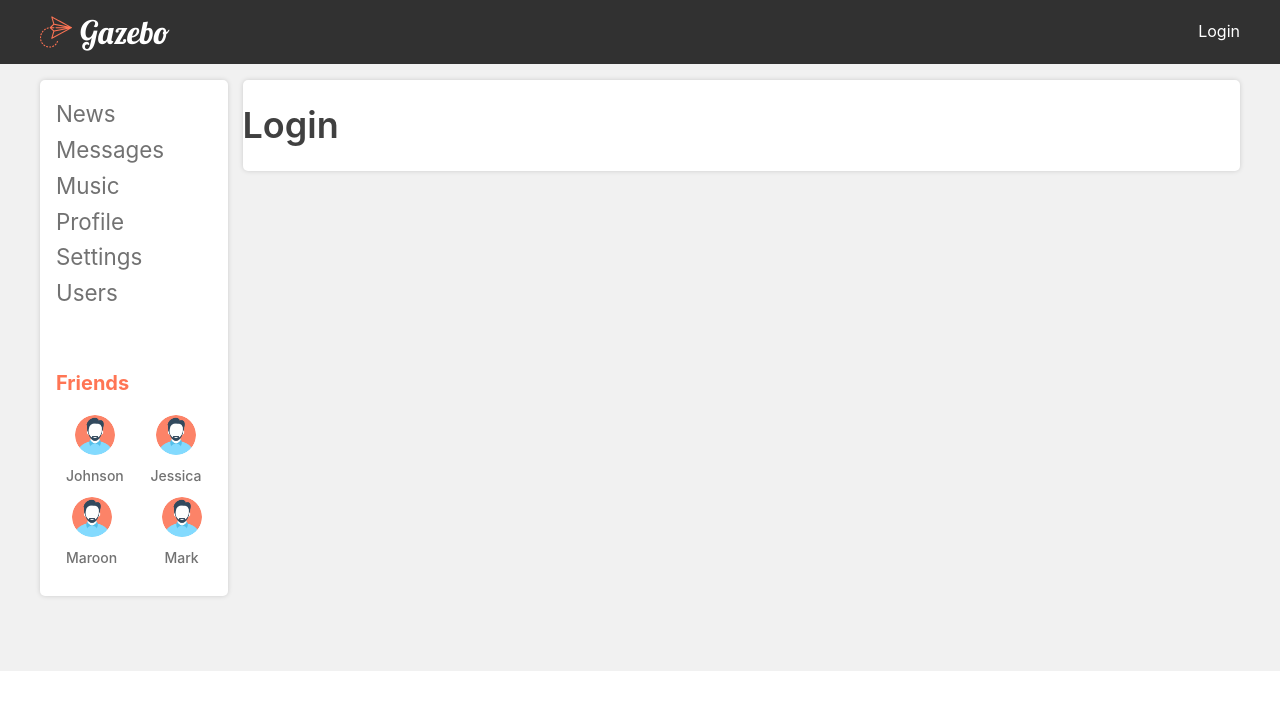
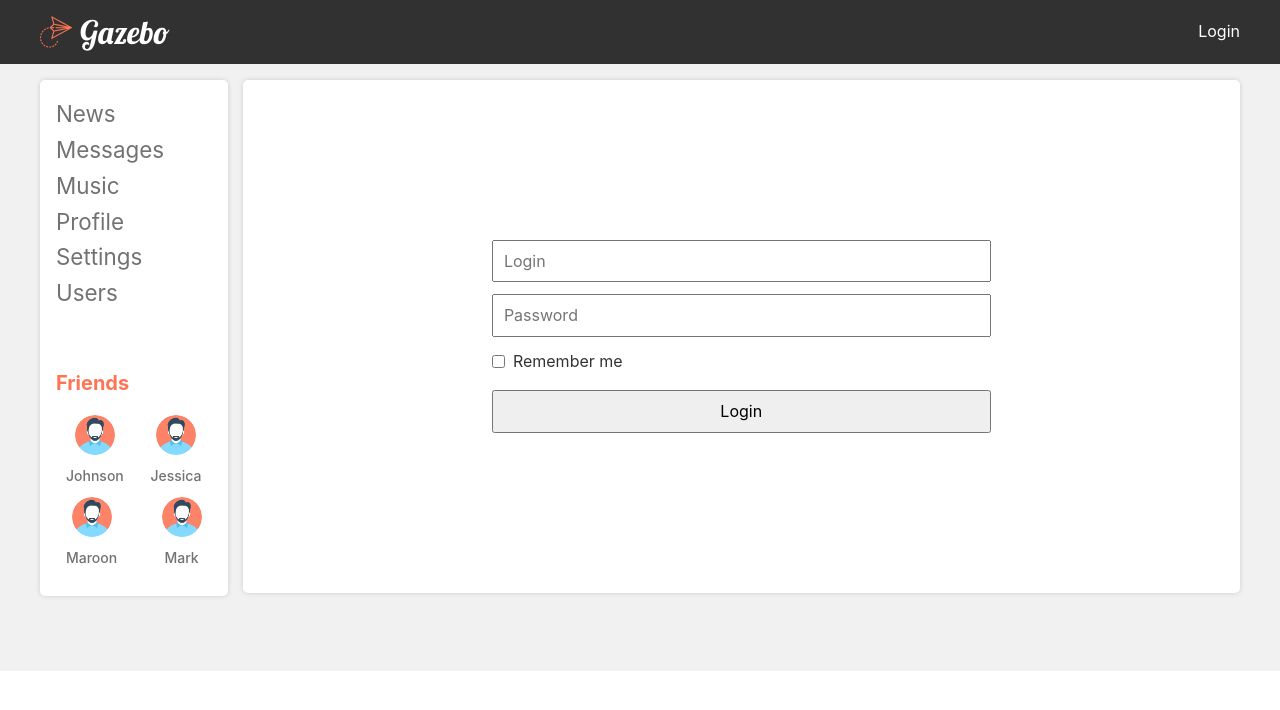
Before and after one commit to DumanTorbayev/social-network-react-app, a React (Create React App) app: page /login in a window 1280 px wide. Shown: the top 710 px of the page. Built offline with nearby package versions, Linux system fonts and the light colour scheme; no server answers.

Commit message:
redux form

```diff
--- a/package.json
+++ b/package.json
@@ -12,6 +12,7 @@
     "react-router-dom": "^5.1.2",
     "react-scripts": "3.4.1",
     "redux": "^4.0.5",
+    "redux-form": "^8.3.6",
     "redux-thunk": "^2.3.0"
   },
   "scripts": {
--- a/src/components/App/App.js
+++ b/src/components/App/App.js
@@ -9,7 +9,7 @@ import SidebarContainer from "../Sidebar/SidebarContainer";
 import UsersContainer from "../Users/UsersContainer";
 import ProfileContainer from "../Profile/ProfileContainer";
 import HeaderContainer from "../Header/HeaderContainer";
-import LoginContainer from "../Login/LoginContainer";
+import Login from "../Login/Login";
 
 const App = (props) => {
 
@@ -39,7 +39,7 @@ const App = (props) => {
                     />
 
                     <Route path="/login"
-                           render={()=> < LoginContainer />}
+                           render={()=> < Login />}
                     />
                 </div>
             </div>
--- a/src/components/Login/Login.jsx
+++ b/src/components/Login/Login.jsx
@@ -1,13 +1,40 @@
 import React from 'react';
 import css from './Login.module.scss'
+import {Field, reduxForm} from "redux-form";
 
 
-const Login = () => {
+const Login = (props) => {
+    const onSubmit = (formData) => {
+        console.log(formData)
+    }
+
     return (
-        <div>
-            <h1>Login</h1>
+        <div className={css.login_page}>
+            <LoginReduxForm onSubmit={onSubmit} />
         </div>
     )
 };
 
+const LoginForm = (props) => {
+    return (
+        <form action="" onSubmit={props.handleSubmit}>
+            <div>
+                <Field placeholder={"Login"} name={"login"} component={"input"} />
+            </div>
+            <div>
+                <Field component={"input"} name={"password"} type={"password"} placeholder={"Password"}/>
+            </div>
+            <div className={css.login_checkbox}>
+                <Field component={"input"} name={"rememberMe"} id="1" type={"checkbox"}/>
+                <label htmlFor="1">Remember me</label>
+            </div>
+            <div>
+                <button type="submit">Login</button>
+            </div>
+        </form>
+    )
+};
+
+const LoginReduxForm = reduxForm({form: 'login'})(LoginForm)
+
 export default Login
--- a/src/components/Login/Login.module.scss
+++ b/src/components/Login/Login.module.scss
@@ -0,0 +1,36 @@
+.login {
+  &_page {
+    display: flex;
+    flex-direction: column;
+    align-items: center;
+    padding: 10rem 0;
+
+    form {
+      width: 50%;
+    }
+
+    input {
+      width: 100%;
+      margin-bottom: .75rem;
+      padding: .625rem;
+    }
+
+    button {
+      width: 100%;
+      padding: .625rem;
+      cursor: pointer;
+    }
+  }
+
+  &_checkbox {
+    display: flex;
+    align-items: center;
+    margin-bottom: 1rem;
+
+    input {
+      width: auto;
+      margin-right: .5rem;
+      margin-bottom: 0;
+    }
+  }
+}
--- a/src/redux/redux-store.js
+++ b/src/redux/redux-store.js
@@ -4,7 +4,8 @@ import dialogsReducer from "./reducers/dialogsReducer";
 import sidebarReducer from "./reducers/sidebarReducer";
 import usersReducer from "./reducers/usersReducer";
 import authReducer from "./reducers/authReducer";
-import thunkMiddleware from "redux-thunk"
+import thunkMiddleware from "redux-thunk";
+import { reducer as formReducer } from "redux-form";
 
 let reducers = combineReducers({
     profilePage: profileReducer,
@@ -12,6 +13,7 @@ let reducers = combineReducers({
     sidebar: sidebarReducer,
     usersPage: usersReducer,
     auth: authReducer,
+    form: formReducer
 });
 
 let store = createStore(reducers, applyMiddleware(thunkMiddleware));
```
Also changed, not shown: 2 other files (tests, documents, lock files or other folders).
